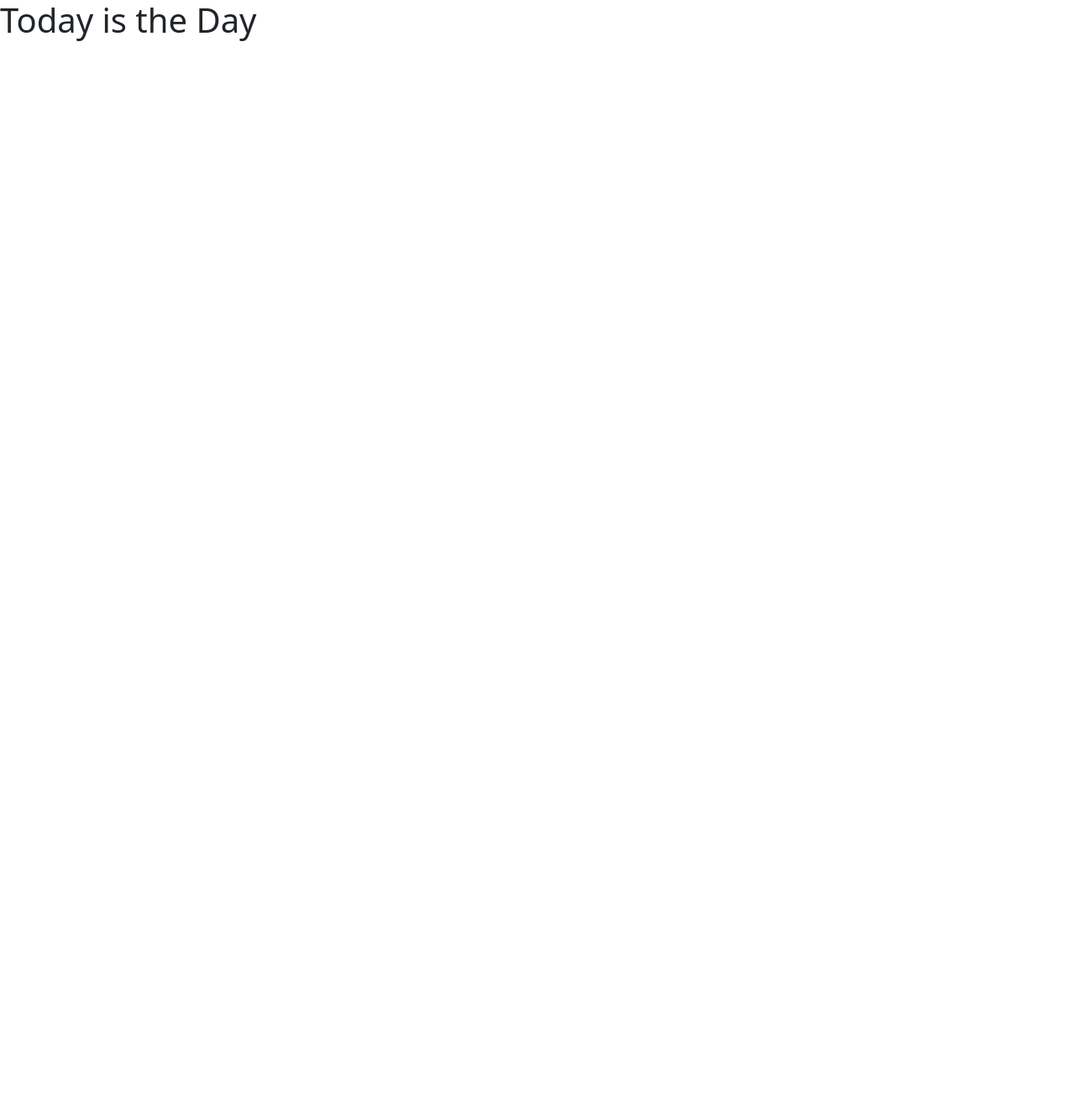
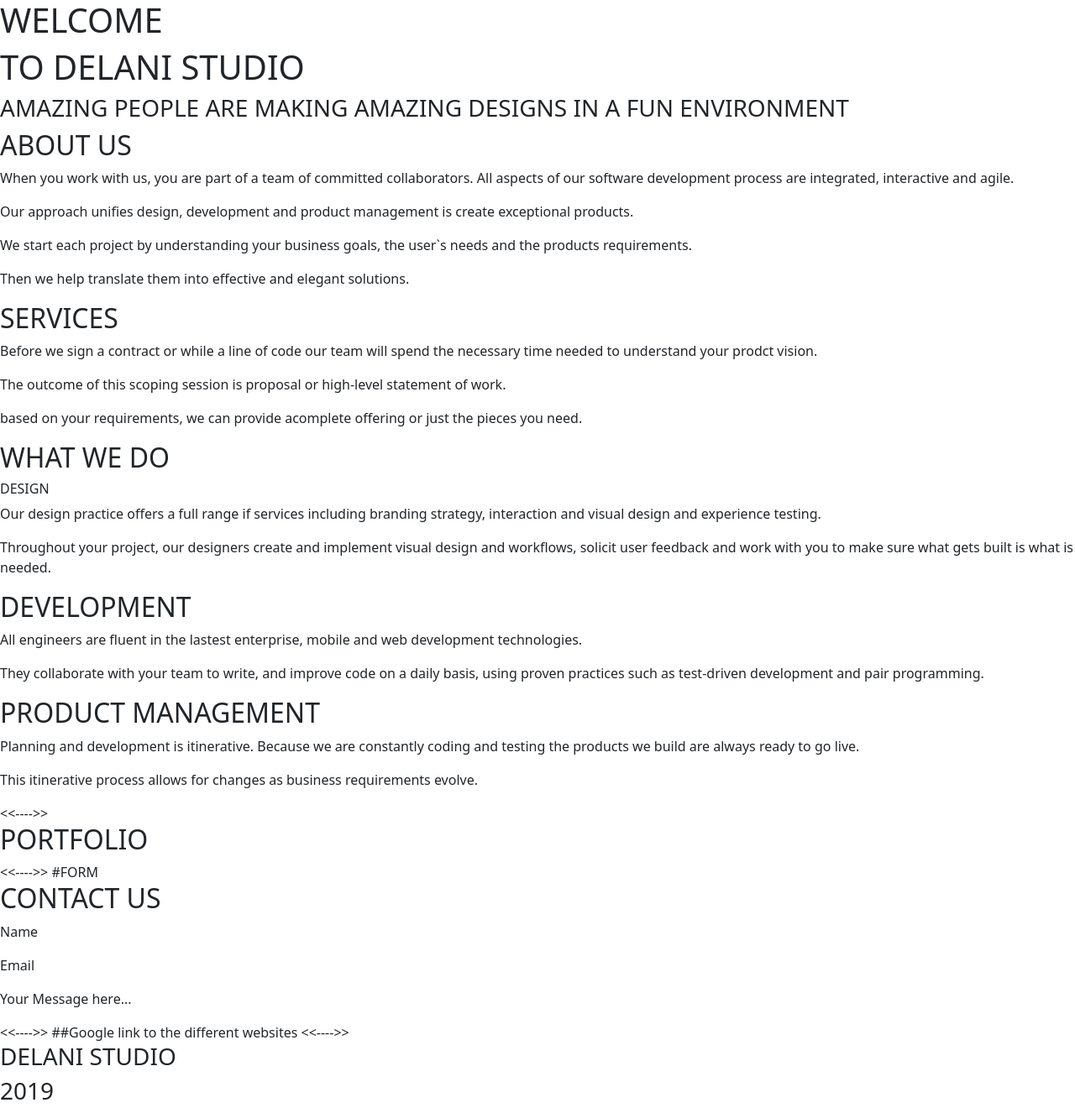
Before and after one commit to AlexWanyoike/week3project, a plain HTML site: page index.html in a window 1280 px wide. Shown: the whole page at 84% size. Before the commit the page ends 800 px from the top, so only its background shows below. Drawn offline with Linux system fonts and the light colour scheme; files whose address does not match are found by name.

Commit message:
All Text Input

```diff
--- a/index.html
+++ b/index.html
@@ -12,7 +12,64 @@
     <title>Week Three Independent Project</title>
 </head>
 <body>
-    <h1>Today is the Day</h1>
+    <h1>WELCOME</h1>
+    <h1>TO DELANI STUDIO</h1>
+    <h3>AMAZING PEOPLE ARE MAKING AMAZING DESIGNS IN A FUN ENVIRONMENT</h3>
+
+
+
+
+    <h2>ABOUT US</h2>
+    <p>When you work with us, you are part of a team of committed collaborators. All aspects of our software development process are integrated, interactive and agile. </p>
+    <p>Our approach unifies design, development and product management is create exceptional products.</p>
+    <p>We start each project by understanding your business goals, the user`s needs and the products requirements.</p>
+    <p>Then we help translate them into effective and elegant solutions.</p>
+
+
+
+    <h2>SERVICES</h2>
+    <p>Before we sign a contract or while a line of code our team will spend the necessary time needed to understand your prodct vision.</p>
+    <p>The outcome of this scoping session is proposal or high-level statement of work.</p>
+    <p>based on your requirements, we can provide acomplete offering or just the pieces you need.</p>
+
+
+
+    <h2>WHAT WE DO</h2>
+    <h6>DESIGN</h6>
+    <p>Our design practice offers a full range if services including branding strategy, interaction and visual design and experience testing.</p>
+    <p>Throughout your project, our designers create and implement visual design and workflows, solicit user feedback and work with you to make sure what gets built is what is needed. </p>
+
+
+
+    <h2>DEVELOPMENT</h2>
+    <p>All engineers are fluent in the lastest enterprise, mobile and web development technologies.</p>
+    <p>They collaborate with your team to write, and improve code on a daily basis, using proven practices such as test-driven development and pair programming. </p>
+
+
+    <h2>PRODUCT MANAGEMENT</h2>
+    <p>Planning and development is itinerative. Because we are constantly coding and testing the products we build are always ready to go live.</p>
+    <p>This itinerative process allows for changes as business requirements evolve.</p>
+
+
+
+    <<---->>
+    <h2>PORTFOLIO</h2>
+
+
+    <<---->>
+#FORM
+    <h2>CONTACT US</h2>
+    <p>Name</p>
+    <p>Email</p>
+    <p>Your Message here...</p>
+
+
+    <<---->>
+    ##Google link to the different websites
+
+    <<---->>
+    <h3>DELANI STUDIO</h3>
+    <h3>2019</h3>
 
     <script src="js/script.js"></script>
 </body>
```
